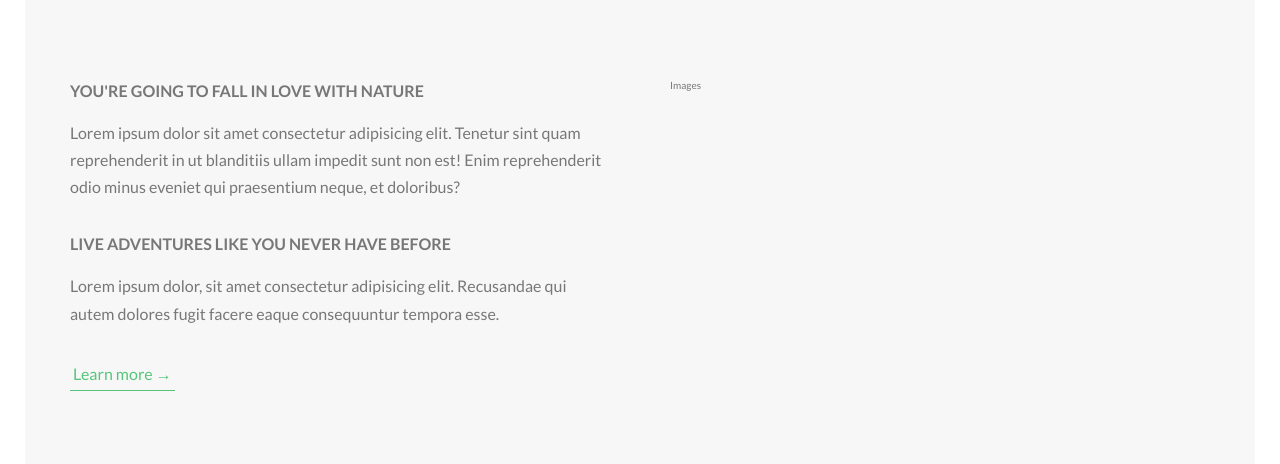
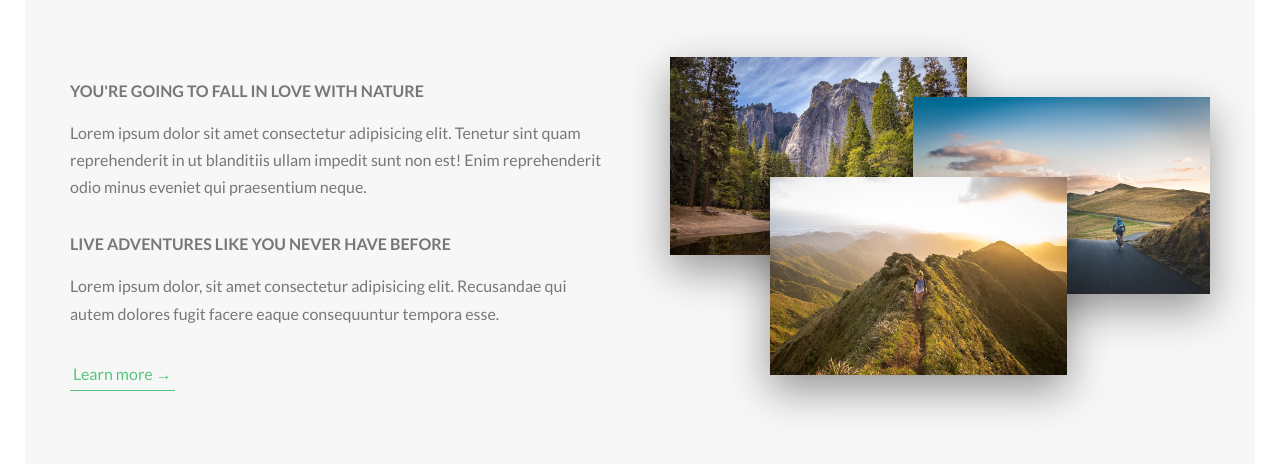
Before and after one commit to abdo-355/Natours, a website: page index.html in a window 1280 px wide. Shown: the part 938-1402 px from the top of the page. Drawn offline with nearby package versions, Linux system fonts and the light colour scheme; files that its build step writes are made by us from their sources.

Commit message:
finish the about section by completing the images part

```diff
--- a/index.html
+++ b/index.html
@@ -42,8 +42,7 @@
             <p class="paragraph">
               Lorem ipsum dolor sit amet consectetur adipisicing elit. Tenetur
               sint quam reprehenderit in ut blanditiis ullam impedit sunt non
-              est! Enim reprehenderit odio minus eveniet qui praesentium neque,
-              et doloribus?
+              est! Enim reprehenderit odio minus eveniet qui praesentium neque.
             </p>
             <h3 class="heading-tertiary u-mrgin-bottom-small">
               Live adventures like you never have before
@@ -54,7 +53,11 @@
 
             <a href="#" class="btn-text">Learn more &rarr;</a>
           </div>
-          <div class="col-1-of-2">Images</div>
+          <div class="col-1-of-2 composition">
+              <img src="img/nat-1-large.jpg" alt="nature photo number 1" class="composition__photo composition__photo--1">
+              <img src="img/nat-2-large.jpg" alt="nature photo number 2" class="composition__photo composition__photo--2">
+              <img src="img/nat-3-large.jpg" alt="nature photo number 3" class="composition__photo composition__photo--3">
+          </div>
         </div>
         </div>
       </section>
--- /dev/null
+++ b/sass/components/_composition.scss
@@ -0,0 +1,36 @@
+.composition {
+  position: relative;
+
+  &__photo {
+    width: 55%;
+    box-shadow: 0 1.5rem 4rem rgba($color-black, 0.4);
+    position: absolute;
+    transition: all 0.2s;
+    outline-offset: 2rem;
+
+    &--1 {
+      left: 0;
+      top: -2rem;
+    }
+
+    &--2 {
+      right: 0;
+      top: 2rem;
+    }
+
+    &--3 {
+      left: 10rem;
+      top: 10rem;
+    }
+
+    &:hover {
+      outline: 1.5rem solid $color-primary;
+      transform: scale(1.07) translateY(-0.5rem);
+      box-shadow: 0 2rem 5rem rgba($color-black, 0.5);
+      z-index: 999;
+    }
+  }
+  &:hover &__photo:not(:hover) {
+    transform: scale(0.95);
+  }
+}
--- a/sass/main.scss
+++ b/sass/main.scss
@@ -6,8 +6,10 @@
 @import "base/base";
 @import "base/typography";
 @import "base/utilities";
+
 @import "components/button";
 @import "components/header";
+@import "components/composition";
 
 @import "grid/grid";
 
```
